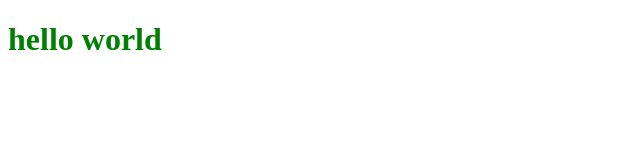
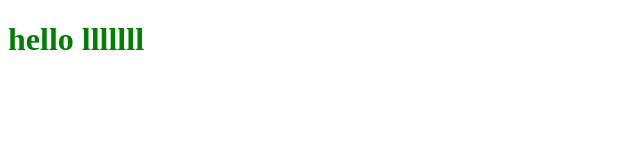
Before and after one commit to bluejellyfish25/test-repo, a plain HTML site: page index.html in a window 1280 px wide. Shown: the full height of the page, 0-640 px from the left. Drawn offline with Linux system fonts and the light colour scheme.

Commit message:
changes in index.html

```diff
--- a/index.html
+++ b/index.html
@@ -7,6 +7,6 @@
     <title>Document</title>
 </head>
 <body>
-    <h1>hello world</h1>
+    <h1>hello lllllll</h1>
 </body>
 </html>
```
